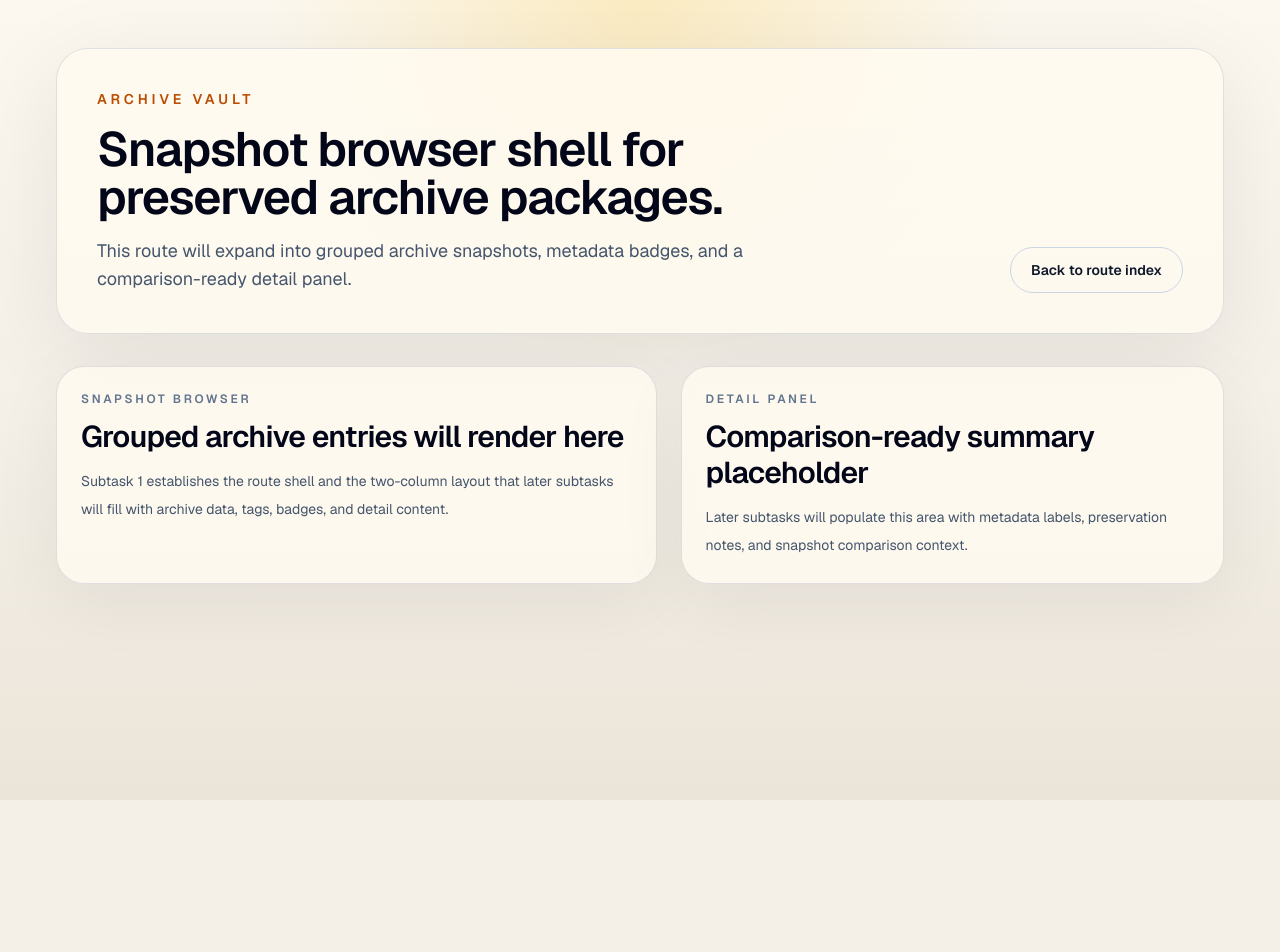
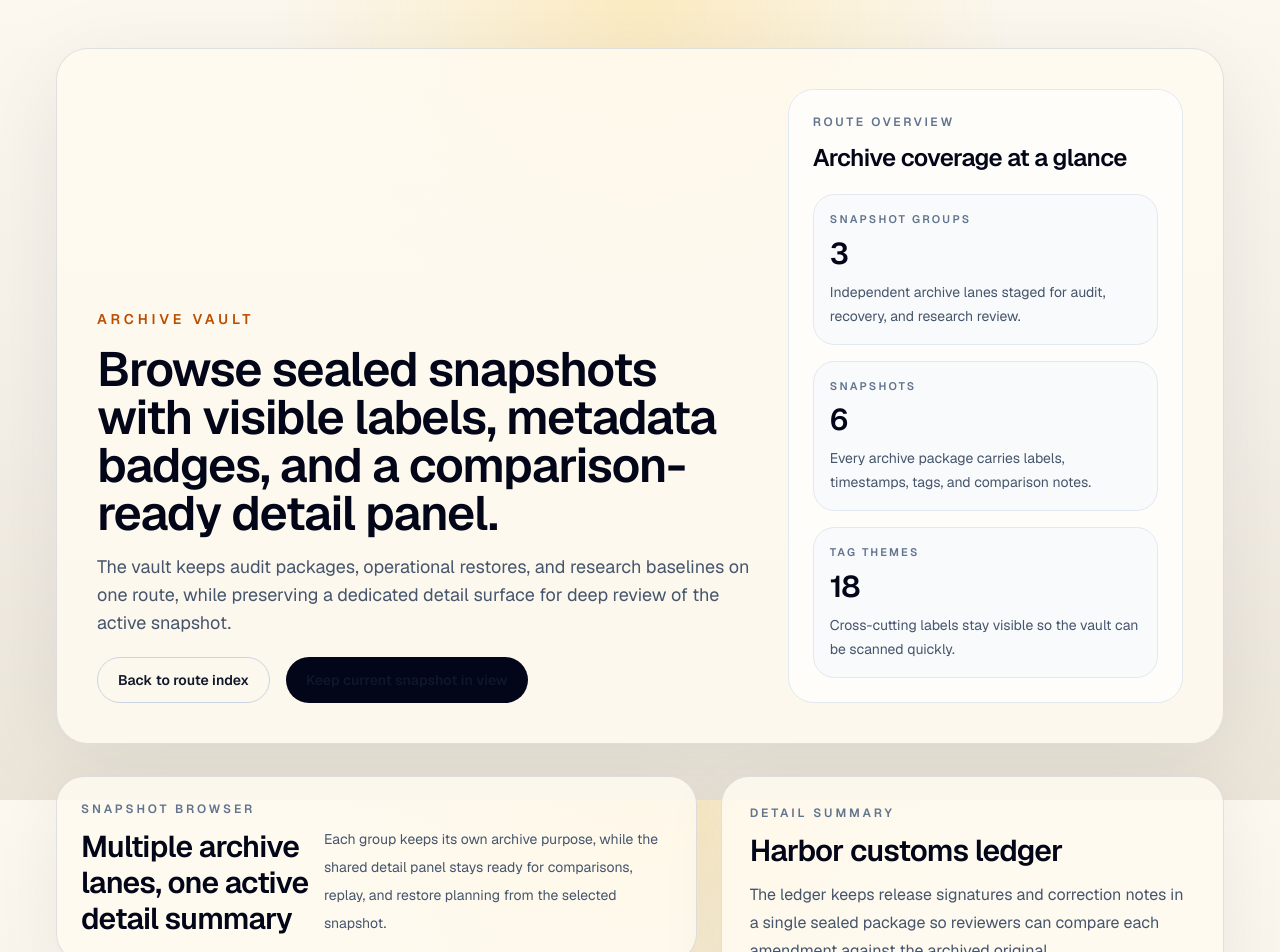
Before and after one commit to iamasx/api-test, a Next.js app: page /archive-vault in a window 1280 px wide. Shown: the top 952 px of the page. Before the commit the page ends 800 px from the top, so only its background shows below. Built offline with nearby package versions, Linux system fonts and the light colour scheme.

Commit message:
feat: compose archive vault route

```diff
--- /dev/null
+++ b/src/app/archive-vault/_lib/archive-vault.ts
@@ -0,0 +1,47 @@
+import {
+  archiveVaultSnapshotGroups,
+  archiveVaultSnapshots,
+  type ArchiveVaultSnapshot,
+  type ArchiveVaultSnapshotGroup,
+} from "../_data/archive-vault-data";
+
+export type ArchiveVaultSelection = {
+  snapshotGroups: ArchiveVaultSnapshotGroup[];
+  selectedSnapshot: ArchiveVaultSnapshot;
+  requestedSnapshotId?: string;
+  selectionFound: boolean;
+};
+
+function normalizeSnapshotId(snapshotId?: string) {
+  return snapshotId?.trim().toLowerCase();
+}
+
+export function readRequestedSnapshotId(
+  value: string | string[] | undefined,
+) {
+  if (Array.isArray(value)) {
+    return value[0];
+  }
+
+  return value;
+}
+
+export function resolveArchiveVaultSelection(
+  snapshotId?: string,
+): ArchiveVaultSelection {
+  const requestedSnapshotId = normalizeSnapshotId(snapshotId);
+  const selectedSnapshot =
+    archiveVaultSnapshots.find((snapshot) => snapshot.id === requestedSnapshotId) ??
+    archiveVaultSnapshots[0];
+
+  return {
+    snapshotGroups: archiveVaultSnapshotGroups,
+    selectedSnapshot,
+    requestedSnapshotId,
+    selectionFound: requestedSnapshotId
+      ? archiveVaultSnapshots.some(
+          (snapshot) => snapshot.id === requestedSnapshotId,
+        )
+      : true,
+  };
+}
--- a/src/app/archive-vault/page.tsx
+++ b/src/app/archive-vault/page.tsx
@@ -1,66 +1,169 @@
 import type { Metadata } from "next";
 import Link from "next/link";
+
+import { ArchiveVaultDetailPanel } from "./_components/archive-vault-detail-panel";
+import { ArchiveVaultSnapshotGroup } from "./_components/archive-vault-snapshot-group";
+import {
+  archiveVaultSnapshotGroups,
+  archiveVaultSnapshots,
+} from "./_data/archive-vault-data";
+import {
+  readRequestedSnapshotId,
+  resolveArchiveVaultSelection,
+} from "./_lib/archive-vault";
+
+type ArchiveVaultPageProps = {
+  searchParams: Promise<{
+    snapshot?: string | string[] | undefined;
+  }>;
+};
+
+const numberFormatter = new Intl.NumberFormat("en-US");
 
 export const metadata: Metadata = {
   title: "Archive Vault",
   description:
-    "Initial route shell for browsing archive vault snapshots and detail views.",
+    "Browse grouped archive snapshots, metadata badges, and a comparison-ready detail summary.",
 };
 
-export default function ArchiveVaultPage() {
+function buildOverview() {
+  const allTags = new Set(
+    archiveVaultSnapshots.flatMap((snapshot) => snapshot.tags),
+  );
+
+  return [
+    {
+      label: "Snapshot groups",
+      value: numberFormatter.format(archiveVaultSnapshotGroups.length),
+      detail: "Independent archive lanes staged for audit, recovery, and research review.",
+    },
+    {
+      label: "Snapshots",
+      value: numberFormatter.format(archiveVaultSnapshots.length),
+      detail: "Every archive package carries labels, timestamps, tags, and comparison notes.",
+    },
+    {
+      label: "Tag themes",
+      value: numberFormatter.format(allTags.size),
+      detail: "Cross-cutting labels stay visible so the vault can be scanned quickly.",
+    },
+  ];
+}
+
+export default async function ArchiveVaultPage({
+  searchParams,
+}: ArchiveVaultPageProps) {
+  const requestedSnapshotId = readRequestedSnapshotId(
+    (await searchParams).snapshot,
+  );
+  const selection = resolveArchiveVaultSelection(requestedSnapshotId);
+  const overview = buildOverview();
+
   return (
     <main className="mx-auto flex min-h-screen w-full max-w-7xl flex-1 flex-col gap-8 px-6 py-12 sm:px-10 lg:px-14">
       <header className="overflow-hidden rounded-[2rem] border border-[var(--line)] bg-[var(--surface)] p-8 shadow-[0_20px_90px_rgba(15,23,42,0.08)] sm:p-10">
-        <div className="flex flex-col gap-6 lg:flex-row lg:items-end lg:justify-between">
-          <div className="max-w-3xl space-y-4">
+        <div className="grid gap-8 xl:grid-cols-[minmax(0,1.25fr)_minmax(280px,0.75fr)] xl:items-end">
+          <div className="space-y-5">
+            <div className="space-y-4">
               <p className="text-sm font-semibold uppercase tracking-[0.28em] text-amber-700">
                 Archive Vault
               </p>
-            <h1 className="text-4xl font-semibold tracking-tight text-slate-950 sm:text-5xl">
-              Snapshot browser shell for preserved archive packages.
+              <h1 className="max-w-4xl text-4xl font-semibold tracking-tight text-slate-950 sm:text-5xl">
+                Browse sealed snapshots with visible labels, metadata badges,
+                and a comparison-ready detail panel.
               </h1>
-            <p className="max-w-2xl text-base leading-7 text-slate-600 sm:text-lg">
-              This route will expand into grouped archive snapshots, metadata
-              badges, and a comparison-ready detail panel.
+              <p className="max-w-3xl text-base leading-7 text-slate-600 sm:text-lg">
+                The vault keeps audit packages, operational restores, and
+                research baselines on one route, while preserving a dedicated
+                detail surface for deep review of the active snapshot.
               </p>
             </div>
 
+            <div className="flex flex-col gap-4 sm:flex-row">
               <Link
                 href="/"
                 className="inline-flex items-center justify-center rounded-full border border-slate-300 px-5 py-3 text-sm font-semibold text-slate-700 transition hover:border-slate-950 hover:text-slate-950"
               >
                 Back to route index
               </Link>
+              <Link
+                href={`/archive-vault?snapshot=${selection.selectedSnapshot.id}`}
+                className="inline-flex items-center justify-center rounded-full bg-slate-950 px-5 py-3 text-sm font-semibold text-amber-50 transition hover:bg-slate-800"
+              >
+                Keep current snapshot in view
+              </Link>
+            </div>
+          </div>
+
+          <section
+            aria-labelledby="archive-vault-overview-title"
+            className="rounded-[1.6rem] border border-slate-200 bg-white/70 p-6 shadow-[inset_0_1px_0_rgba(255,255,255,0.85)]"
+          >
+            <p className="text-xs font-semibold uppercase tracking-[0.22em] text-slate-500">
+              Route overview
+            </p>
+            <h2
+              id="archive-vault-overview-title"
+              className="mt-3 text-2xl font-semibold tracking-tight text-slate-950"
+            >
+              Archive coverage at a glance
+            </h2>
+            <div className="mt-5 grid gap-4">
+              {overview.map((item) => (
+                <article
+                  key={item.label}
+                  className="rounded-[1.35rem] border border-slate-200 bg-slate-50/80 p-4"
+                >
+                  <p className="text-[11px] font-semibold uppercase tracking-[0.2em] text-slate-500">
+                    {item.label}
+                  </p>
+                  <p className="mt-2 text-3xl font-semibold tracking-tight text-slate-950">
+                    {item.value}
+                  </p>
+                  <p className="mt-2 text-sm leading-6 text-slate-600">
+                    {item.detail}
+                  </p>
+                </article>
+              ))}
+            </div>
+          </section>
         </div>
       </header>
 
-      <section className="grid gap-6 xl:grid-cols-[minmax(0,1.05fr)_minmax(320px,0.95fr)]">
-        <article className="rounded-[1.75rem] border border-[var(--line)] bg-[var(--surface)] p-6 shadow-[0_18px_70px_rgba(15,23,42,0.06)]">
-          <p className="text-xs font-semibold uppercase tracking-[0.22em] text-slate-500">
+      <section className="grid gap-6 xl:grid-cols-[minmax(0,1.12fr)_minmax(320px,0.88fr)] xl:items-start">
+        <div className="space-y-6">
+          <section className="rounded-[1.75rem] border border-[var(--line)] bg-[var(--surface)] p-6 shadow-[0_18px_70px_rgba(15,23,42,0.06)]">
+            <div className="flex flex-col gap-3 lg:flex-row lg:items-end lg:justify-between">
+              <div className="space-y-3">
+                <p className="text-xs font-semibold uppercase tracking-[0.24em] text-slate-500">
                   Snapshot browser
                 </p>
-          <h2 className="mt-3 text-3xl font-semibold tracking-tight text-slate-950">
-            Grouped archive entries will render here
+                <h2 className="text-3xl font-semibold tracking-tight text-slate-950">
+                  Multiple archive lanes, one active detail summary
                 </h2>
-          <p className="mt-3 max-w-2xl text-sm leading-7 text-slate-600">
-            Subtask 1 establishes the route shell and the two-column layout that
-            later subtasks will fill with archive data, tags, badges, and
-            detail content.
+              </div>
+              <p className="max-w-2xl text-sm leading-7 text-slate-600">
+                Each group keeps its own archive purpose, while the shared
+                detail panel stays ready for comparisons, replay, and restore
+                planning from the selected snapshot.
               </p>
-        </article>
+            </div>
+          </section>
 
-        <aside className="rounded-[1.75rem] border border-[var(--line)] bg-[var(--surface)] p-6 shadow-[0_18px_70px_rgba(15,23,42,0.06)]">
-          <p className="text-xs font-semibold uppercase tracking-[0.22em] text-slate-500">
-            Detail panel
-          </p>
-          <h2 className="mt-3 text-3xl font-semibold tracking-tight text-slate-950">
-            Comparison-ready summary placeholder
-          </h2>
-          <p className="mt-3 text-sm leading-7 text-slate-600">
-            Later subtasks will populate this area with metadata labels,
-            preservation notes, and snapshot comparison context.
-          </p>
-        </aside>
+          {selection.snapshotGroups.map((group) => (
+            <ArchiveVaultSnapshotGroup
+              key={group.id}
+              group={group}
+              selectedSnapshotId={selection.selectedSnapshot.id}
+            />
+          ))}
+        </div>
+
+        <ArchiveVaultDetailPanel
+          snapshot={selection.selectedSnapshot}
+          requestedSnapshotId={selection.requestedSnapshotId}
+          selectionFound={selection.selectionFound}
+        />
       </section>
     </main>
   );
```
Lines whose indentation alone changed are shown as unchanged.
